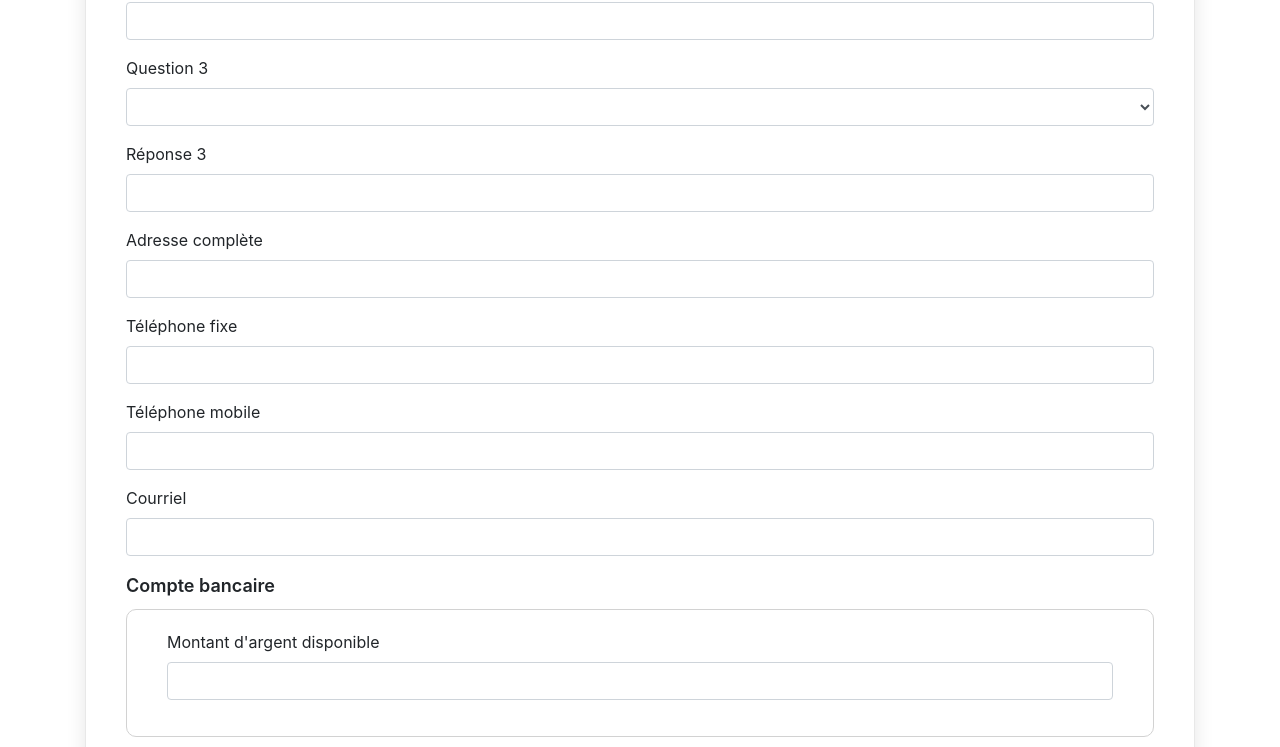
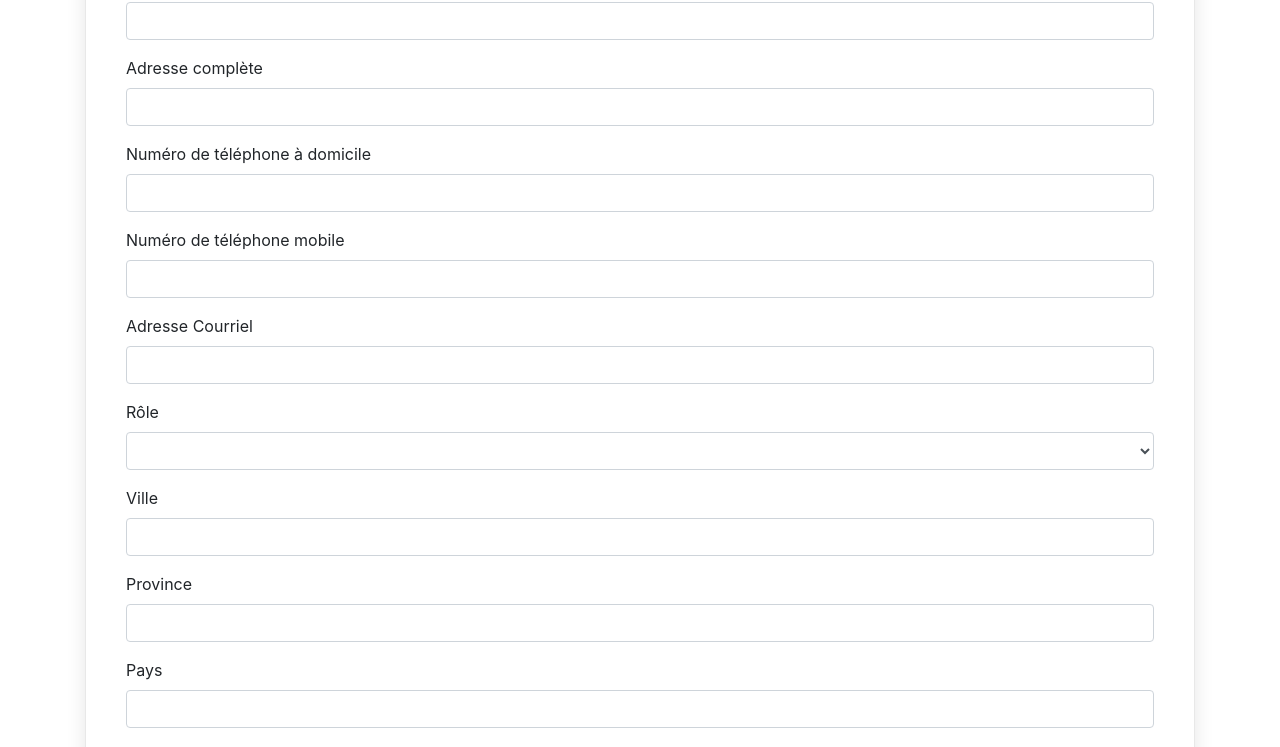
Before and after one commit to gti525/h19-banque-1, a Vue app in the folder vue-springboot/: page /createUser in a window 1280 px wide. Shown: the part 989-1736 px from the top of the page. Built offline with nearby package versions, Linux system fonts and the light colour scheme.

Commit message:
Changement des renseignements lors de la création d'un user dans createUsers

```diff
--- a/vue-springboot/src/components/CreateUser.vue
+++ b/vue-springboot/src/components/CreateUser.vue
@@ -17,7 +17,6 @@
                             class="form-control"
                             :class="{ 'is-invalid': submitted && !firstname }"
                     >
-                    {{firstname}}
                 </div>
                 <div class="form-group">
                     <label for="lastname">Nom</label>
@@ -29,7 +28,6 @@
                             class="form-control"
                             :class="{ 'is-invalid': submitted && !lastname }"
                     >
-                    {{lastname}}
                 </div>
                 <div class="form-group">
                     <label for="username">Nom d'utilisateur</label>
@@ -41,7 +39,6 @@
                             class="form-control"
                             :class="{ 'is-invalid': submitted && !username }"
                     >
-                    {{username}}
                 </div>
                 <div class="form-group">
                     <label for="password">Mot de Passe</label>
@@ -71,9 +68,8 @@
                 </div>
                 <div class="form-group">
                     <label for="address">Réponse 1</label>
-                    <input id="address" type="text" v-model="answer1" name="address" class="form-control">
+                    <input id="address" type="text" v-model="answer1" name="answer1" class="form-control">
                 </div>
-                {{answer1}}
                 <div class="form-group">
                     <label for="mmn">Question 2</label>
                     <select v-model="question2" class="form-control">
@@ -87,62 +83,61 @@
                         <option>Dans quelle ville ou village votre mère et votre père se sont-ils rencontré?</option>
                         <option>Où étiez-vous quand vous avez eu votre premier baiser?</option>
                     </select>
-                    {{question2}}
                 </div>
                 <div class="form-group">
                     <label for="address">Réponse 2</label>
-                    <input type="text" v-model="answer2" name="address" class="form-control">
-                </div>
-                {{answer2}}
-                <div class="form-group">
-                    <label for="mmn">Question 3</label>
-                    <select v-model="question3" class="form-control">
-                        <option>Quel était votre surnom d'enfance?</option>
-                        <option>Dans quelle ville avez-vous rencontré votre conjoint?</option>
-                        <option>Quel est le nom de votre ami d'enfance préféré?</option>
-                        <option>Dans quelle rue viviez-vous en troisième année?</option>
-                        <option>Quelle école avez-vous fréquenté en sixième année?</option>
-                        <option>Quel est le prénom et le nom de votre cousin le plus âgé?</option>
-                        <option>Quel était le nom de votre premier animal de compagnie?</option>
-                        <option>Dans quelle ville ou village votre mère et votre père se sont-ils rencontré?
-                        </option>
-                        <option>Où étiez-vous quand vous avez eu votre premier baiser?</option>
-                    </select>
-                    {{question3}}
+                    <input type="text" v-model="answer2" name="answer2" class="form-control">
                 </div>
                 <div class="form-group">
-                    <label for="address">Réponse 3</label>
-                    <input type="text" v-model="answer3" name="address" class="form-control">
-                </div>
-                {{answer3}}
-                <div class="form-group">
                     <label for="address">Adresse complète</label>
-                    <input type="text" v-model="fullAddress" name="address" class="form-control">
+                    <input type="text" v-model="address" name="address" class="form-control">
                 </div>
                 <div class="form-group">
-                    <label for="home-phone">Téléphone fixe</label>
-                    <input id="home-phone" type="tel" v-model="homePhone" name="home-phone" class="form-control">
+                    <label for="landline">Numéro de téléphone à domicile</label>
+                    <input id="landline" type="tel" v-model="landline" name="landline" class="form-control">
                 </div>
                 <div class="form-group">
-                    <label for="mobile">Téléphone mobile</label>
+                    <label for="mobile">Numéro de téléphone mobile</label>
                     <input id="mobile" type="tel" v-model="mobile" name="mobile" class="form-control">
                 </div>
                 <div class="form-group">
-                    <label for="email">Courriel</label>
+                    <label for="email">Adresse Courriel</label>
                     <input id="email" type="email" v-model="email" name="email" class="form-control">
+                </div>
+                <div class="form-group">
+                    <label for="mmn">Rôle</label>
+                    <select v-model="role" class="form-control">
+                        <option>admin</option>
+                        <option>client</option>
+                    </select>
+                </div>
+                <div class="form-group">
+                    <label for="city">Ville</label>
+                    <input id="city" type="text" v-model="city" name="city" class="form-control">
+                </div>
+                <div class="form-group">
+                    <label for="province">Province</label>
+                    <input id="province" type="text" v-model="province" name="province" class="form-control">
+                </div>
+                <div class="form-group">
+                    <label for="country">Pays</label>
+                    <input id="country" type="text" v-model="country" name="country" class="form-control">
+                </div>
+                <div class="form-group">
+                    <label for="zip">Zip</label>
+                    <input id="zip" type="zip" v-model="zip" name="zip" class="form-control">
                 </div>
                 <div class="panel-section">
                     <div class="panel-title">Compte bancaire</div>
                     <div class="panel-content">
                         <div class="form-group">
                             <label for="amount-avail">Montant d'argent disponible</label>
-                            <input id="amount-avail" type="text" v-model="amountAvailOfBankAccount" name="amount-avail"
+                            <input id="amount-avail" type="text" v-model="amount" name="amount-avail"
                                    class="form-control">
                         </div>
 
                     </div>
                 </div>
-
                 <div class="panel-section">
                     <div class="panel-title">Compte crédit</div>
                     <div class="panel-content">
@@ -150,14 +145,14 @@
                             <label for="amount-avail">Montant d'argent disponible</label>
                             <input
                                     type="text"
-                                    v-model="limiteCredit"
+                                    v-model="creditbalanceavailable"
                                     name="amount-avail"
                                     class="form-control"
                             >
                         </div>
                         <div class="form-group">
                             <label for="amount-owed">Solde</label>
-                            <input id="amount-owed" type="text" v-model="balance" name="amount-owed"
+                            <input id="amount-owed" type="text" v-model="creditbalanceowned" name="amount-owed"
                                    class="form-control">
                         </div>
                     </div>
@@ -223,24 +218,23 @@
                 firstname: '',
                 lastname: '',
                 username: '',
+                amount: '',
+                creditbalanceavailable: '',
+                creditbalanceowned: '',
+                email: '',
+                role: '',
+                question1: '',
+                answer1: '',
+                question2: '',
+                answer2: '',
                 password: '',
-                question1: '',
-                question2: '',
-                question3: '',
-                answer1: '',
-                answer2: '',
-                answer3: '',
-                fullAddress: '',
-                homePhone: '',
+                address: '',
+                city: '',
+                province: '',
+                zip: '',
+                country: '',
                 mobile: '',
-                email: '',
-                chequing: '',
-                saving: '',
-                amountAvailOfBankAccount: '',
-                limiteCredit: '',
-                balance: '',
-                chequingSaving: 'Chequing',
-                submitted: ''
+                landline: '',
             }
         },
         methods: {
@@ -249,29 +243,28 @@
                     firstname: this.firstname,
                     lastname: this.lastname,
                     username: this.username,
+                    amount: this.amount,
+                    creditbalanceavailable: this.creditbalanceavailable,
+                    creditbalanceowned: this.creditbalanceowned,
+                    email: this.email,
+                    role: this.role,
+                    question1: this.question1,
+                    answer1: this.answer1,
+                    question2: this.question2,
+                    answer2: this.answer2,
                     password: this.password,
-                    question1: this.question1,
-                    question2: this.question2,
-                    question3: this.question3,
-                    answer1: this.answer1,
-                    answer2: this.answer2,
-                    answer3: this.answer3,
-                    fullAddress: this.fullAddress,
-                    homePhone: this.homePhone,
+                    address: this.address,
+                    city: this.city,
+                    province: this.province,
+                    zip: this.zip,
+                    country: this.country,
                     mobile: this.mobile,
-                    email: this.email,
-                    chequing: this.chequing,
-                    saving: this.saving,
-                    amountAvailOfBankAccount: this.amountAvailOfBankAccount,
-                    limiteCredit: this.limiteCredit,
-                    balance: this.balance,
-                    chequingSaving: this.chequingSaving
-
+                    landline: this.landline,
                 }
 
                 http
                 /* eslint-disable no-console */
-                    .post("/user", data)
+                    .post("/auth/signup", data)
                     .then(response => {
                         console.log(response.data);
                         this.$router.push('/homeAdmin');
@@ -280,6 +273,9 @@
                     .catch(e => {
                         this.$router.push('/errorPage');
                         console.log(e);
+                        console.log(e.request)
+                        console.log(e.config)
+                        console.log(e.message)
                     });
 
                 this.submitted = true;
```
